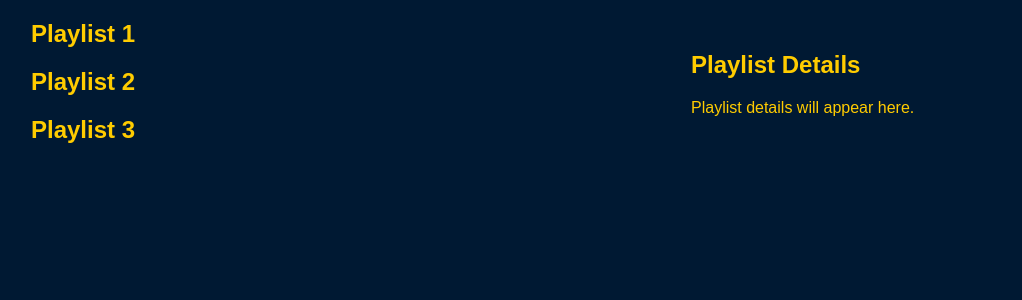
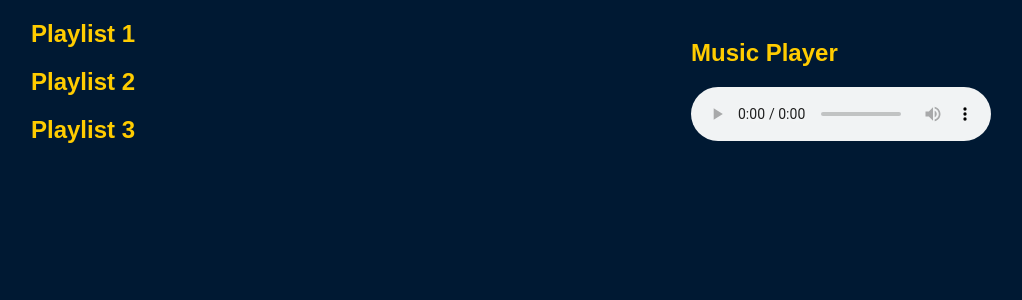
Before and after one commit to JeremiahMcIntyre/djangology, a Django app: page /auth/playlists/ in a window 1280 px wide. Shown: the part 100-400 px from the top of the page, without its empty margins (9-1031 px from the left). Run offline with Django 5.2, Linux system fonts and the light colour scheme.

Commit message:
Added music player to playlists page

```diff
--- a/djangology/player/templates/player/playlists.html
+++ b/djangology/player/templates/player/playlists.html
@@ -26,9 +26,12 @@
                 <h2>Playlist 3</h2>
                 <!-- Add more playlists as needed -->
             </div>
-            <div class="playlist-details">
-                <h2>Playlist Details</h2>
-                <p>Playlist details will appear here.</p>
+             <div class="playlist-details">
+                <h2>Music Player</h2>
+                <audio controls>
+                    <source src="{% url 'play_song' 'djangology.mp3' %}" type="audio/mpeg">
+                    Your browser does not support the audio element.
+                </audio>
             </div>
         </div>
     </main>
```
